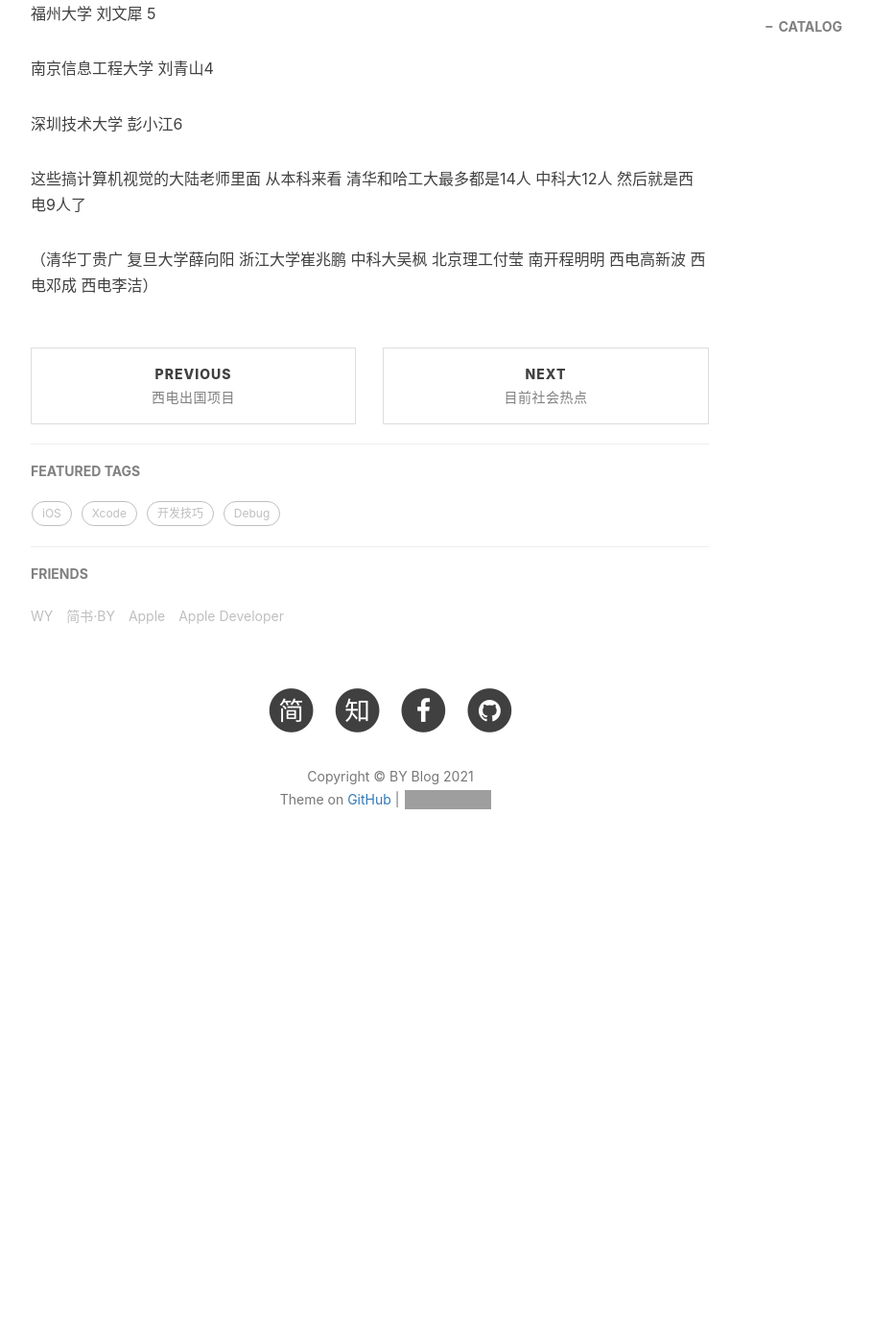
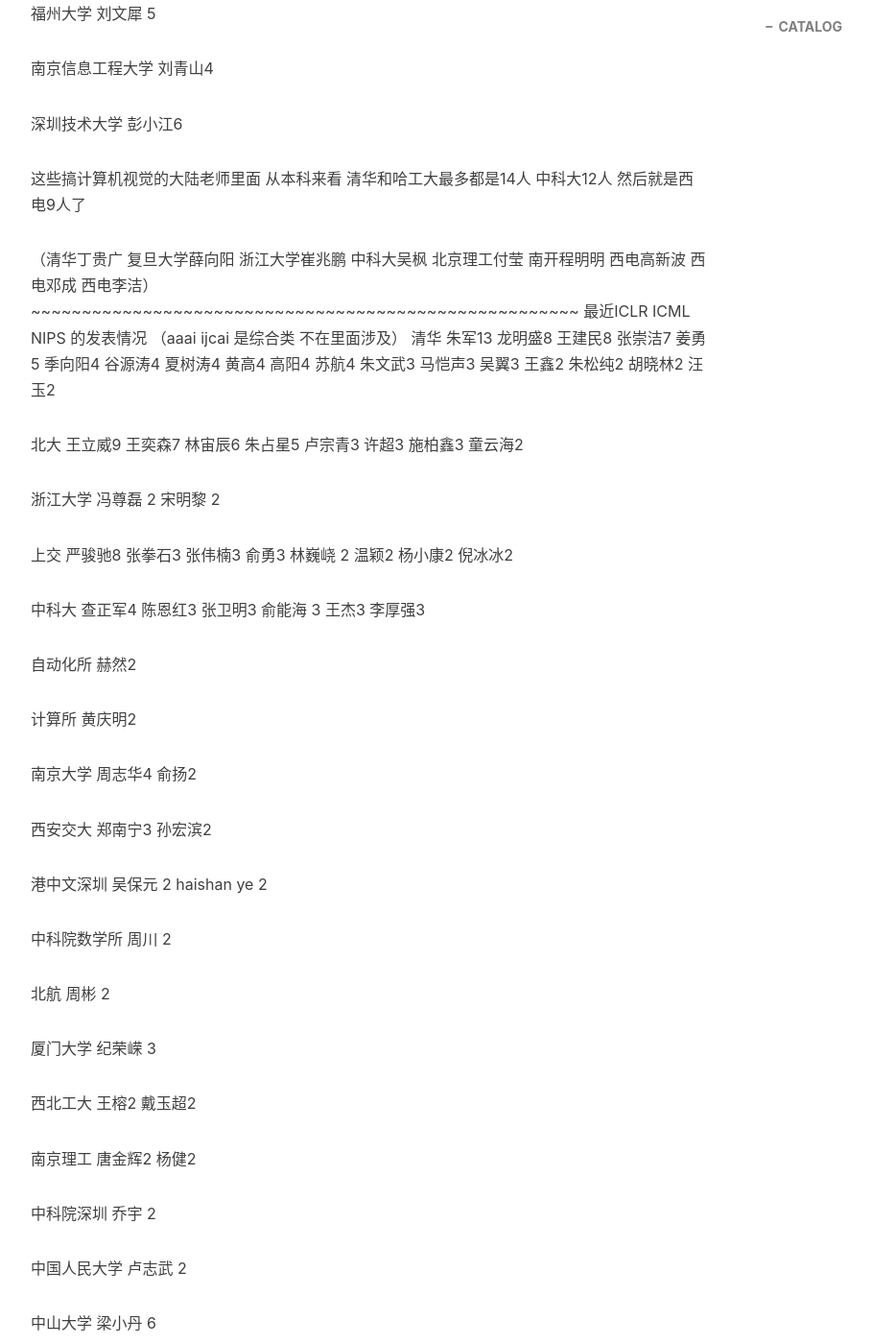
Before and after one commit to pengjiao123/pengjiao123.github.io, a Jekyll site: the page built from _posts/2021-07-07-大陆地区非计算机软件学院老师招生.md, in a window 1280 px wide and 1400 px high, scrolled down 7780 px. Shown: the whole window at 96% size, without its empty margins (233-1142 px from the left). Built offline with Jekyll 4.4.1, drawn with Linux system fonts in a browser that asks for light colours; nearby versions of some CDN libraries; comment, search, counter and statistics services are not loaded; before the commit the page ends 8717 px from its top, so only the background shows below that; some of the changed text lies outside the part shown; grey boxes are pictures that could not be loaded.

Commit message:
Update 2021-07-07-大陆地区非计算机软件学院老师招生.md

```diff
--- a/_posts/2021-07-07-大陆地区非计算机软件学院老师招生.md
+++ b/_posts/2021-07-07-大陆地区非计算机软件学院老师招生.md
@@ -264,3 +264,73 @@
 这些搞计算机视觉的大陆老师里面 从本科来看 清华和哈工大最多都是14人 中科大12人 然后就是西电9人了
 
 （清华丁贵广 复旦大学薛向阳 浙江大学崔兆鹏 中科大吴枫 北京理工付莹 南开程明明 西电高新波 西电邓成 西电李洁）
+~~~~~~~~~~~~~~~~~~~~~~~~~~~~~~~~~~~~~~~~~~~~~~~~~~~~~~
+最近ICLR ICML NIPS 的发表情况 （aaai ijcai 是综合类 不在里面涉及）
+清华 朱军13 龙明盛8 王建民8 张崇洁7 姜勇5 季向阳4 谷源涛4 夏树涛4 黄高4 高阳4  苏航4 朱文武3  马恺声3  吴翼3 王鑫2 朱松纯2 胡晓林2 汪玉2
+
+北大 王立威9 王奕森7 林宙辰6 朱占星5  卢宗青3 许超3 施柏鑫3 童云海2
+
+浙江大学 冯尊磊 2 宋明黎 2
+
+上交  严骏驰8 张拳石3  张伟楠3  俞勇3 林巍峣 2 温颖2 杨小康2 倪冰冰2
+
+中科大 查正军4  陈恩红3 张卫明3 俞能海 3 王杰3 李厚强3
+
+自动化所 赫然2
+
+计算所 黄庆明2
+
+南京大学 周志华4 俞扬2
+
+西安交大 郑南宁3 孙宏滨2
+
+港中文深圳 吴保元 2 haishan ye 2
+
+中科院数学所 周川 2
+
+北航 周彬 2
+
+厦门大学 纪荣嵘 3
+
+西北工大 王榕2 戴玉超2
+
+南京理工 唐金辉2 杨健2
+
+中科院深圳 乔宇 2
+
+中国人民大学 卢志武 2
+
+中山大学 梁小丹 6
+
+电子科大 顾实 3
+
+东南大学 张敏灵3
+
+重庆大学 冯磊 3
+
+四川大学 彭玺2
+
+西电 陈渤5  王楠楠4  邓成2
+
+这三个顶会是机器学习理论的会议 前十
+
+清华 朱军 13
+
+北大 王立威 9
+
+清华 龙明盛 8 清华 王建民 8 上交 严骏驰8
+
+清华 张崇洁7 北大 王奕森7
+
+北大 林宙辰6 中山大学 梁小丹6
+
+清华 姜勇5 北大 朱占星5 西电 陈渤 5
+
+之后的发表4篇的：
+清华 季向阳4 谷源涛4 夏树涛4 黄高4 高阳4  苏航4
+
+中科大 查正军4
+
+南京大学 周志华4
+
+西电 王楠楠4
```
